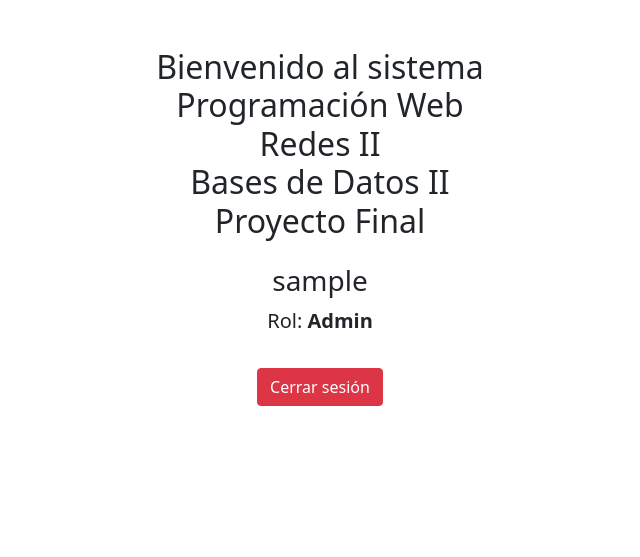
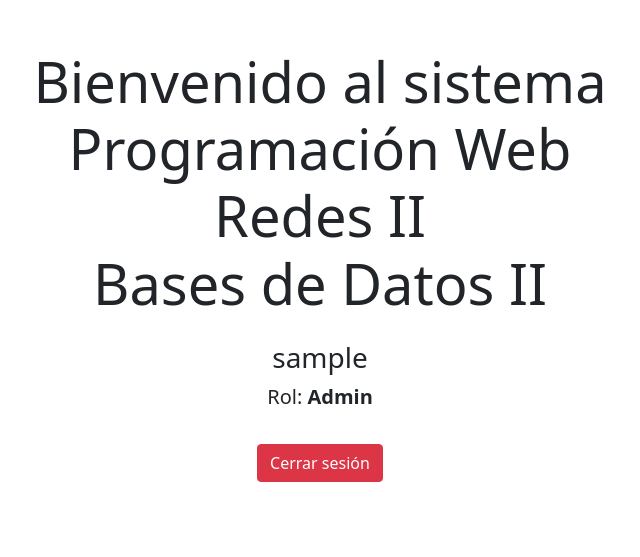
Before and after one commit to josueg07/ProyectoBD, an ASP.NET Core app: page / in a window 1280 px wide. Shown: the part 64-621 px from the top of the page, without its empty margins (320-960 px from the left). Run offline with ASP.NET Core 8, Linux system fonts and the light colour scheme; the visitor is signed in with stand-in values (Sample User, id 1); style sheets or scripts are compiled from the project's sources; some libraries are stand-ins or nearby versions.

Commit message:
reintento

```diff
--- a/ProyectoBD.Web/Views/Home/Index.cshtml
+++ b/ProyectoBD.Web/Views/Home/Index.cshtml
@@ -5,15 +5,13 @@
 <div class="text-center mt-5">
 
     <h1 class="display-4">
-        <h2>Bienvenido al sistema
+        Bienvenido al sistema
         <br/>
         Programación Web
         <br/>
         Redes II
         <br/>
         Bases de Datos II
-          <br />
-        Proyecto Final </h2>
     </h1>
 
     <h3 class="mt-4">
```
